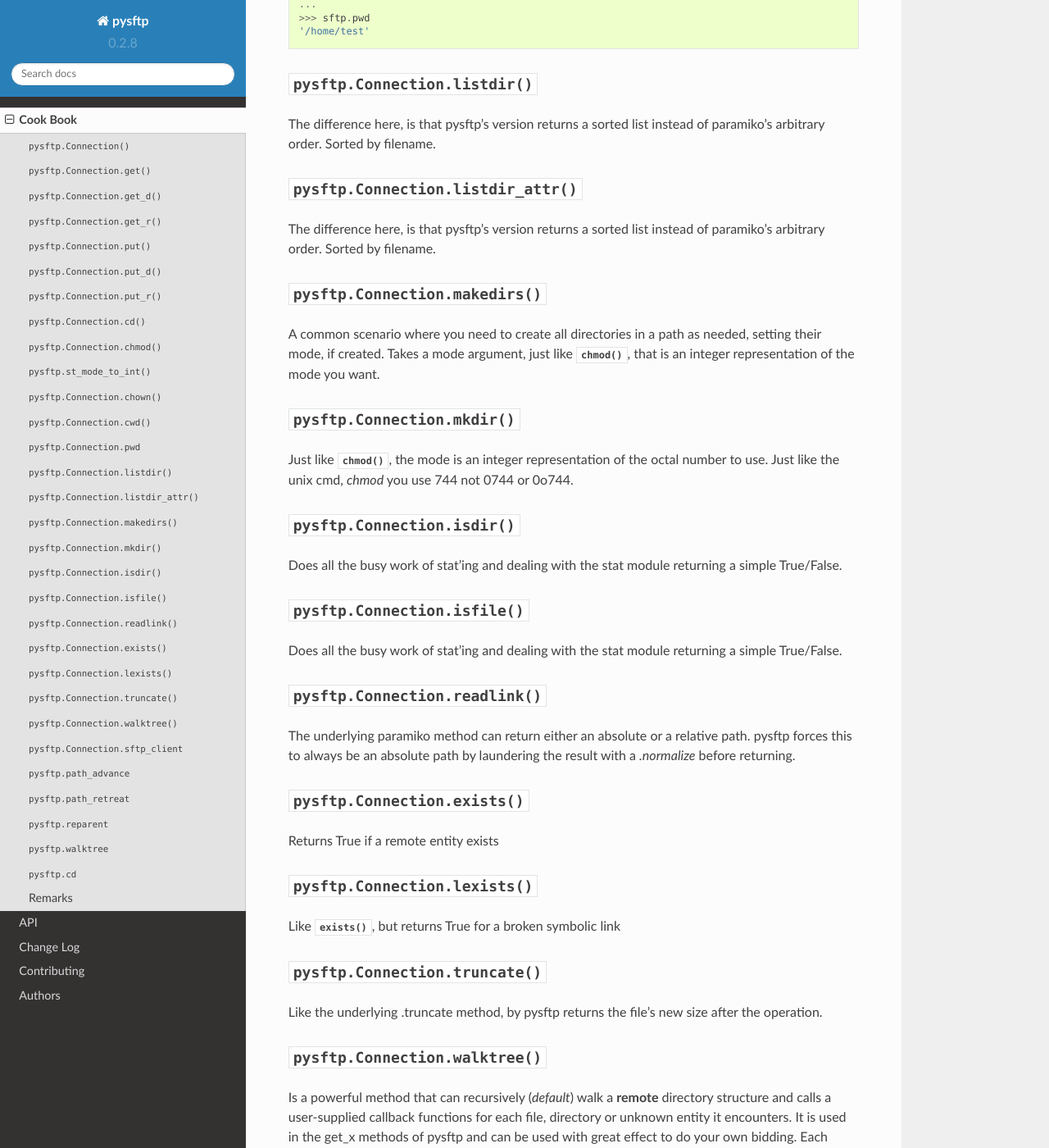
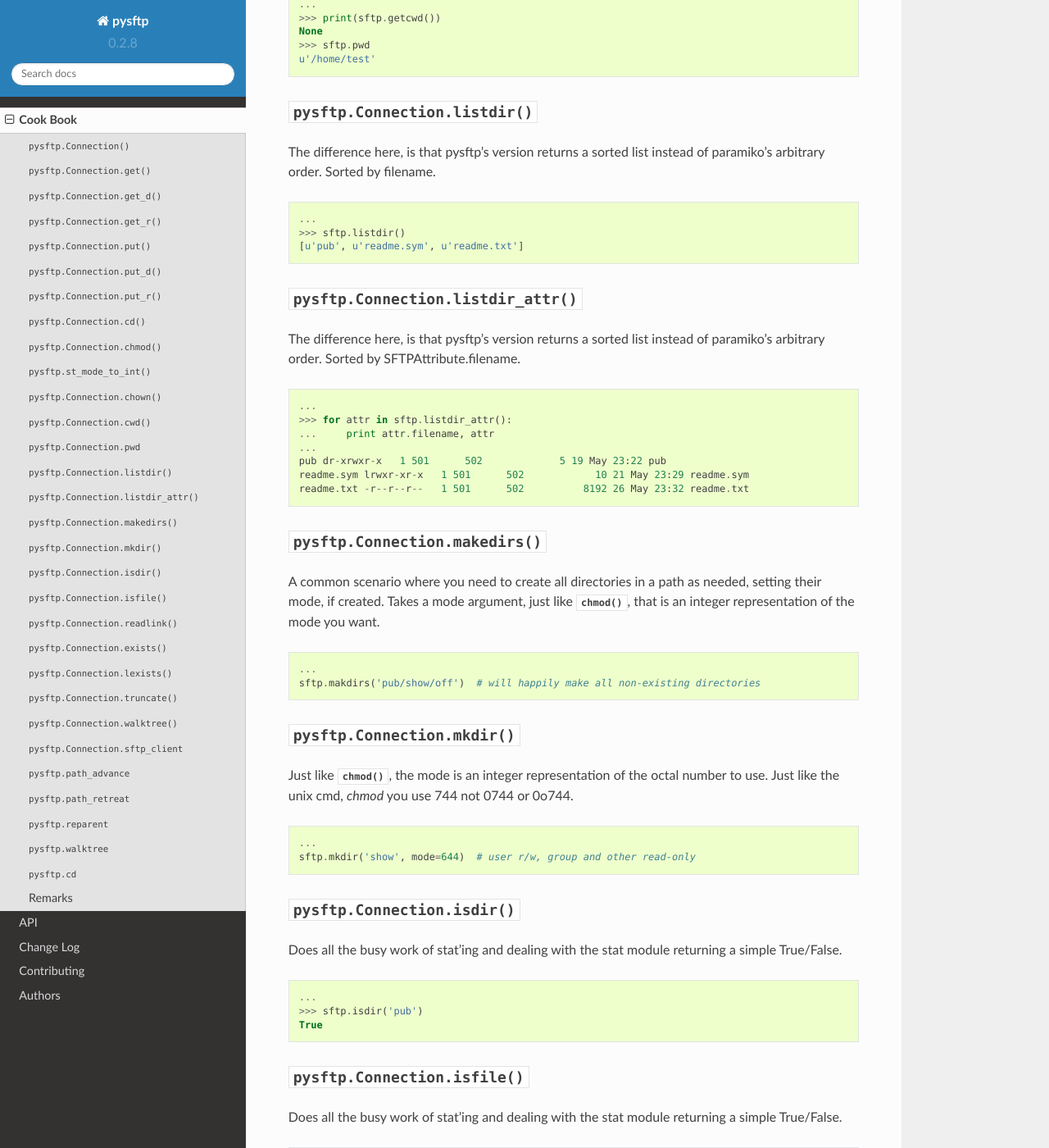
Before and after one commit to sailfish009/pysftp, a Sphinx documentation site: the page built from docs/cookbook.rst, in a window 1280 px wide and 1400 px high, scrolled down 4624 px. Shown: the whole window at 82% size. Built offline with Sphinx 7.4.7 and the Read the Docs theme 2.0.0, drawn with Linux system fonts in a browser that asks for light colours; some of the changed text lies outside the part shown.

Commit message:
more updates to docs, prepping for the next release

```diff
--- a/README.rst
+++ b/README.rst
@@ -1,7 +1,9 @@
 pysftp
 ======
 
-A simple interface to sftp.  based on zeth's ssh.py
+A simple interface to SFTP.  The module offers high level abstractions and
+task based routines to handle your SFTP needs.  Checkout the Cook Book, in the
+docs, to see what pysftp can do for you.
 
 Example
 -------
--- a/docs/changes.rst
+++ b/docs/changes.rst
@@ -12,6 +12,7 @@ Change Log
   * fixed a bug with :func:`.st_mode_to_int` on py3 (#52)
   * :meth:`.listdir_attr` now returns a sorted list, sorted on filename
   * created :meth:`pysftp.cd` with-context version of ``os.chdir`` for local directories
+  * created docs, cookbook to show off some of the notable features of pysftp
 
 * 0.2.7 (current, released 2014-05-24)
 
--- a/docs/cookbook.rst
+++ b/docs/cookbook.rst
@@ -122,7 +122,7 @@ local directory to a remote one via SFTP.
 .. code-block:: python
 
     # copy files from images, to remote static/images directory, preserving modification time
-    sftp.put_d('images', 'static/images' preserve_mtime=True)
+    sftp.put_d('images', 'static/images', preserve_mtime=True)
 
 
 :meth:`pysftp.Connection.put_r`
@@ -134,7 +134,7 @@ It creates directories, and happily succeeds even if the target directories alre
 
     # recursively copy files and directories from local static, to remote static,
     # preserving modification times on the files
-    sftp.put_r('static', 'static' preserve_mtime=True)
+    sftp.put_r('static', 'static', preserve_mtime=True)
 
 
 :meth:`pysftp.Connection.cd`
@@ -232,18 +232,36 @@ not been called prior.
 .. code-block:: python
 
     ...
+    >>> print(sftp.getcwd())
+    None
     >>> sftp.pwd
-    '/home/test'
+    u'/home/test'
 
 :meth:`pysftp.Connection.listdir`
 ---------------------------------
 The difference here, is that pysftp's version returns a sorted list instead of
 paramiko's arbitrary order. Sorted by filename.
 
+.. code-block:: python
+
+    ...
+    >>> sftp.listdir()
+    [u'pub', u'readme.sym', u'readme.txt']
+
 :meth:`pysftp.Connection.listdir_attr`
 --------------------------------------
 The difference here, is that pysftp's version returns a sorted list instead of
-paramiko's arbitrary order. Sorted by filename.
+paramiko's arbitrary order. Sorted by SFTPAttribute.filename.
+
+.. code-block:: python
+
+    ...
+    >>> for attr in sftp.listdir_attr():
+    ...     print attr.filename, attr
+    ...
+    pub dr-xrwxr-x   1 501      502             5 19 May 23:22 pub
+    readme.sym lrwxr-xr-x   1 501      502            10 21 May 23:29 readme.sym
+    readme.txt -r--r--r--   1 501      502          8192 26 May 23:32 readme.txt
 
 :meth:`pysftp.Connection.makedirs`
 ----------------------------------
@@ -251,20 +269,42 @@ A common scenario where you need to create all directories in a path as
 needed, setting their mode, if created. Takes a mode argument, just like
 :meth:`.chmod`, that is an integer representation of the mode you want.
 
+.. code-block:: python
+
+    ...
+    sftp.makdirs('pub/show/off')  # will happily make all non-existing directories
+
 :meth:`pysftp.Connection.mkdir`
 -------------------------------
 Just like :meth:`.chmod`, the mode is an integer representation of the octal
 number to use.  Just like the unix cmd, `chmod` you use 744 not 0744 or 0o744.
+
+.. code-block:: python
+
+    ...
+    sftp.mkdir('show', mode=644)  # user r/w, group and other read-only
 
 :meth:`pysftp.Connection.isdir`
 -------------------------------
 Does all the busy work of stat'ing and dealing with the stat module returning
 a simple True/False.
 
+.. code-block:: python
+
+    ...
+    >>> sftp.isdir('pub')
+    True
+
 :meth:`pysftp.Connection.isfile`
 --------------------------------
 Does all the busy work of stat'ing and dealing with the stat module returning
 a simple True/False.
+
+.. code-block:: python
+
+    ...
+    >>> sftp.isfile('pub')
+    False
 
 :meth:`pysftp.Connection.readlink`
 ----------------------------------
@@ -272,9 +312,24 @@ The underlying paramiko method can return either an absolute or a relative path.
 pysftp forces this to always be an absolute path by laundering the result with
 a `.normalize` before returning.
 
+.. code-block:: python
+
+    ...
+    >>> sftp.readlink('readme.sym')
+    u'/home/test/readme.txt'
+
+
 :meth:`pysftp.Connection.exists`
 --------------------------------
 Returns True if a remote entity exists
+
+.. code-block:: python
+
+    ...
+    >>> sftp.exists('readme.txt')   # a file
+    True
+    >>> sftp.exists('pub')          # a dir
+    True
 
 :meth:`pysftp.Connection.lexists`
 ----------------------------------
@@ -284,6 +339,9 @@ Like :meth:`.exists`, but returns True for a broken symbolic link
 ----------------------------------
 Like the underlying .truncate method, by pysftp returns the file's new size
 after the operation.
+
+    >>> sftp.truncate('readme.txt', 4096)
+    4096
 
 :meth:`pysftp.Connection.walktree`
 ----------------------------------
@@ -306,7 +364,7 @@ generator to iterate over a file path
 .. code-block:: python
 
     ...
-    >>> list(sftp.path_advance('./pub/example/example01')
+    >>> list(sftp.path_advance('./pub/example/example01'))
     ['./pub', './pub/example', './pub/example/example01']
 
 :attr:`pysftp.path_retreat`
@@ -316,7 +374,7 @@ generator to iterate over a file path in reverse
 .. code-block:: python
 
     ...
-    >>> list(sftp.path_retreat('./pub/example/example01')
+    >>> list(sftp.path_retreat('./pub/example/example01'))
     ['./pub/example/example01', './pub/example', './pub']
 
 :attr:`pysftp.reparent`
```
Also changed, not shown: other parts of docs/cookbook.rst (+1 -1 lines).
